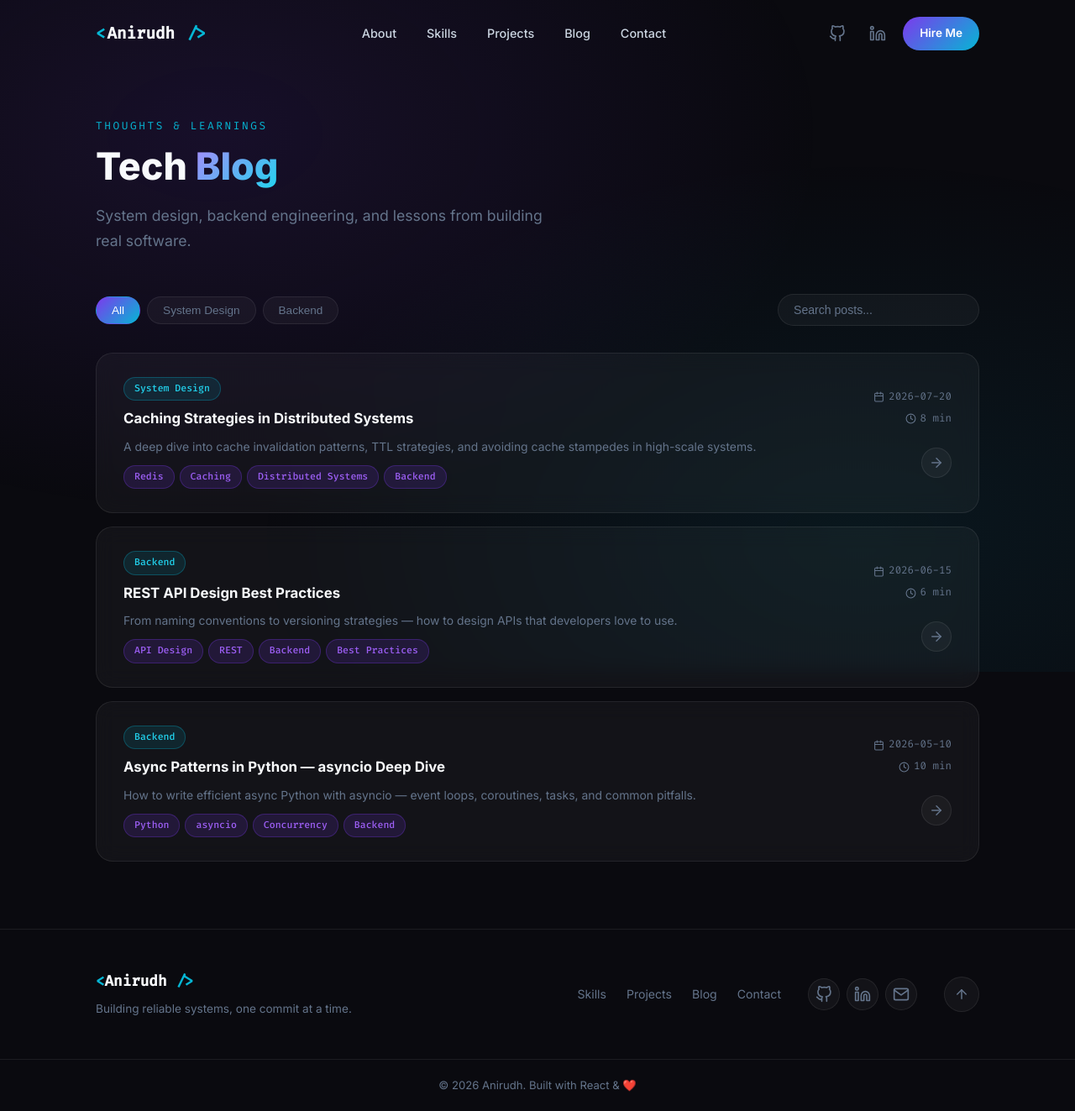
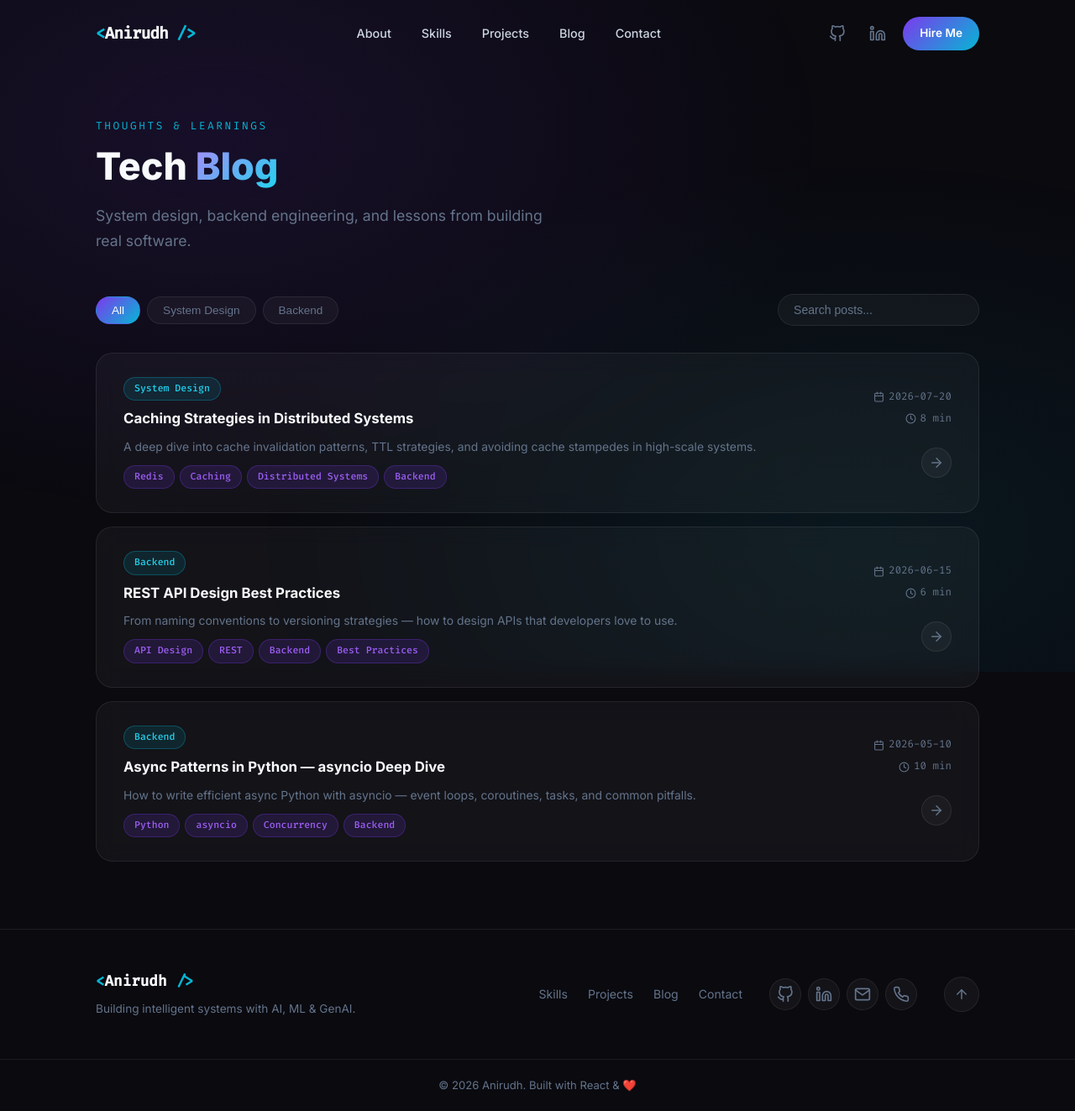
Before and after one commit to anirudhmaurya/my-portfolio-ani, a React (Create React App) app: page /blog in a window 1280 px wide. Shown: the whole page at 84% size. Built offline with nearby package versions, Linux system fonts and the light colour scheme.

Commit message:
feat: update footer contact details, revise tagline, and refine navbar logo typography

```diff
--- a/src/components/Footer.tsx
+++ b/src/components/Footer.tsx
@@ -1,4 +1,4 @@
-import { FiGithub, FiLinkedin, FiMail, FiArrowUp } from 'react-icons/fi';
+import { FiGithub, FiLinkedin, FiMail, FiArrowUp, FiPhone } from 'react-icons/fi';
 import './Footer.css';
 
 const Footer = () => {
@@ -9,13 +9,9 @@ const Footer = () => {
       <div className="container footer__inner">
         {/* Left */}
         <div className="footer__left">
-          <span className="footer__logo">
-            <span className="footer__logo-bracket">&lt;</span>
-            Anirudh
-            <span className="footer__logo-bracket"> /&gt;</span>
-          </span>
+          <span className="footer__logo"><span className="footer__logo-bracket">&lt;</span>Anirudh<span className="footer__logo-bracket"> /&gt;</span></span>
           <p className="footer__tagline">
-            Building reliable systems, one commit at a time.
+            Building intelligent systems with AI, ML & GenAI.
           </p>
         </div>
 
@@ -35,8 +31,11 @@ const Footer = () => {
           <a href="https://www.linkedin.com/in/anirudhmaurya/" target="_blank" rel="noopener noreferrer" className="footer__social-icon" aria-label="LinkedIn">
             <FiLinkedin size={20} />
           </a>
-          <a href="mailto:anirudh@example.com" className="footer__social-icon" aria-label="Email">
+          <a href="mailto:anirudh.km24@gmail.com" className="footer__social-icon" aria-label="Email">
             <FiMail size={20} />
+          </a>
+          <a href="tel:+919532044878" className="footer__social-icon" aria-label="Phone">
+            <FiPhone size={20} />
           </a>
         </div>
 
--- a/src/components/NavBar.css
+++ b/src/components/NavBar.css
@@ -28,6 +28,7 @@
   color: var(--text-primary);
   text-decoration: none;
   transition: var(--transition);
+  letter-spacing: -0.04em;
 }
 
 .navbar__logo:hover { color: var(--color-primary-light); }
@@ -38,7 +39,7 @@
 
 .navbar__logo-name {
   color: var(--text-primary);
-  margin: 0 2px;
+  margin: 0;
 }
 
 /* Desktop Nav Links */
--- a/src/components/NavBar.tsx
+++ b/src/components/NavBar.tsx
@@ -29,11 +29,7 @@ const NavBar = () => {
     <nav className={`navbar ${scrolled ? 'navbar--scrolled' : ''}`} id="navbar">
       <div className="navbar__inner container">
         {/* Logo */}
-        <Link to="/" className="navbar__logo">
-          <span className="navbar__logo-bracket">&lt;</span>
-          <span className="navbar__logo-name">Anirudh</span>
-          <span className="navbar__logo-bracket"> /&gt;</span>
-        </Link>
+        <Link to="/" className="navbar__logo"><span className="navbar__logo-bracket">&lt;</span><span className="navbar__logo-name">Anirudh</span><span className="navbar__logo-bracket"> /&gt;</span></Link>
 
         {/* Desktop links */}
         <ul className="navbar__links">
```
